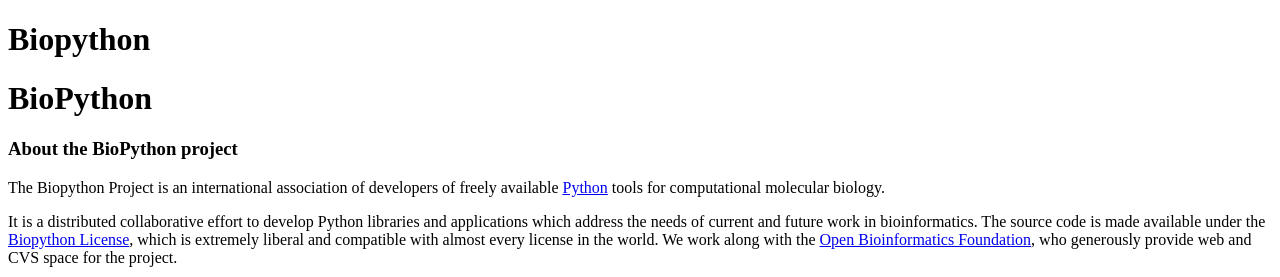
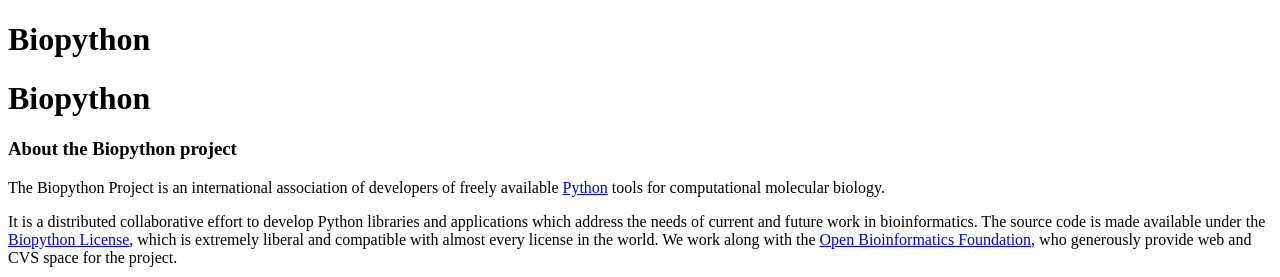
Before and after one commit to biopython/biopython.github.io, a Jekyll site: the page built from wiki/Biopython.md, in a window 1280 px wide. Shown: the top 277 px of the page. Built offline with Jekyll 4.4.1, drawn with Linux system fonts in a browser that asks for light colours.

```diff
--- a/wiki/Biopython.md
+++ b/wiki/Biopython.md
@@ -4,10 +4,10 @@ permalink: wiki/Biopython
 layout: wiki
 ---
 
-BioPython
+Biopython
 =========
 
-### About the BioPython project
+### About the Biopython project
 
 The Biopython Project is an international association of developers of
 freely available [Python](http://www.python.org) tools for computational
```
Also changed, not shown: 1 other file.
